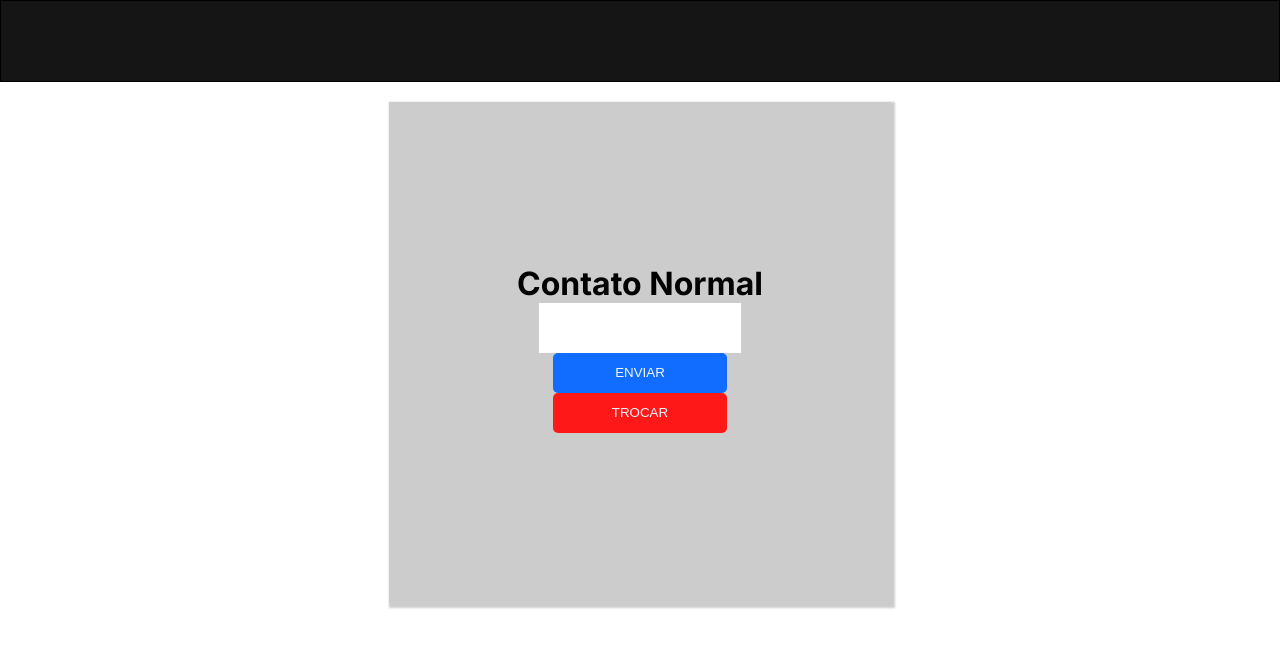
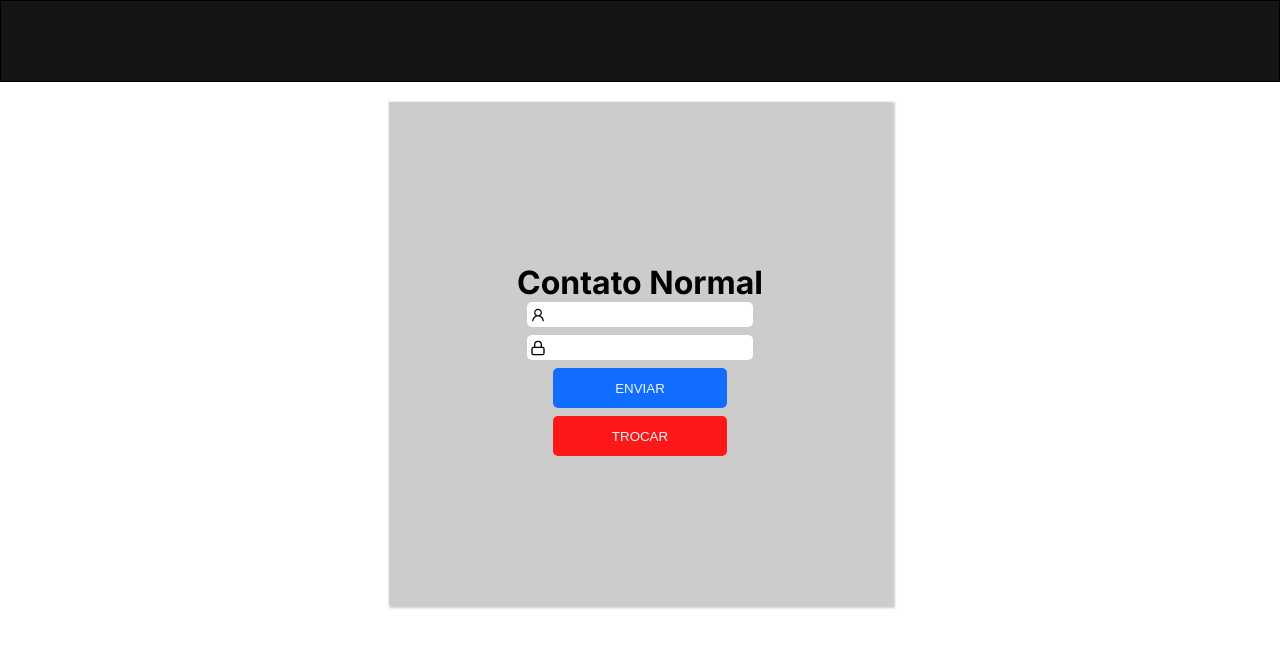
Before and after one commit to PedroCardosoMei/Contact_Project, a Next.js app: page / in a window 1280 px wide. Shown: the top 648 px of the page. Built offline with nearby package versions, Linux system fonts and the light colour scheme.

Commit message:
Finish Tela

```diff
--- a/src/Home/Home.tsx
+++ b/src/Home/Home.tsx
@@ -6,6 +6,8 @@ import { Conteiner } from "@/components/ConteinerContact/Contact-component";
 import { Input } from "@/components/Inputs/Input-component";
 import { Button } from "@/components/Button/button-component";
 import { useState } from "react";
+import {AiOutlineUser} from "react-icons/ai";
+import {FiLock} from "react-icons/fi";
 
 export const Home = () => {
     const [textNormal, setTextNormal] = useState<string>("Contato Normal");
@@ -24,12 +26,13 @@ export const Home = () => {
             <NavBar />
             <Conteiner>
                 <div className={style.login}>
-                    <h1>{showingTextNormal ? textNormal : textBusiness}</h1>
+                <h1 className={style.h1}>{showingTextNormal ? textNormal : textBusiness}</h1>
+
                     <div className={style.user} id={style.op}>
-                        <Input />
+                        <AiOutlineUser/><Input />
                     </div>
                     <div className={style.passWord} id={style.op}>
-                        <Input />
+                        <FiLock/><Input />
                     </div>
                     <div className={style.button} id={style.op}>
                         <Button
--- a/src/Home/home.module.css
+++ b/src/Home/home.module.css
@@ -1,5 +1,7 @@
 .login {
     padding-bottom: 10px;
+    align-items: center;
+    margin-top: 10pc;
 }
 .buttonSend {
     width: 174px;
@@ -27,3 +29,32 @@
 .buttonReplce:hover{
     background: #bc1c1c;
 }
+.user{
+    background: #fff;
+    border-radius: 5px;
+    display: flex;
+    align-items: center;
+    padding-left: 10px;
+    padding-inline: 3px;
+    width: 220px;
+    margin: auto;
+
+}
+
+
+.passWord{
+    background: #fff;
+    border-radius: 5px;
+    display: flex;
+    align-items: center;
+    padding-left: 10px;
+    padding-inline: 3px;
+    width: 220px;
+    margin: auto;
+}
+
+
+
+#op{
+    margin-bottom: 8px;
+}
--- a/src/components/ConteinerContact/Contact.module.css
+++ b/src/components/ConteinerContact/Contact.module.css
@@ -2,7 +2,7 @@
     border: 1px solid #ccc;
     width: 500px;
     height: 500px;
-    display: flex;
+    display: block;
     justify-content: center;
     margin: auto;
     margin-top: 20px;
```
